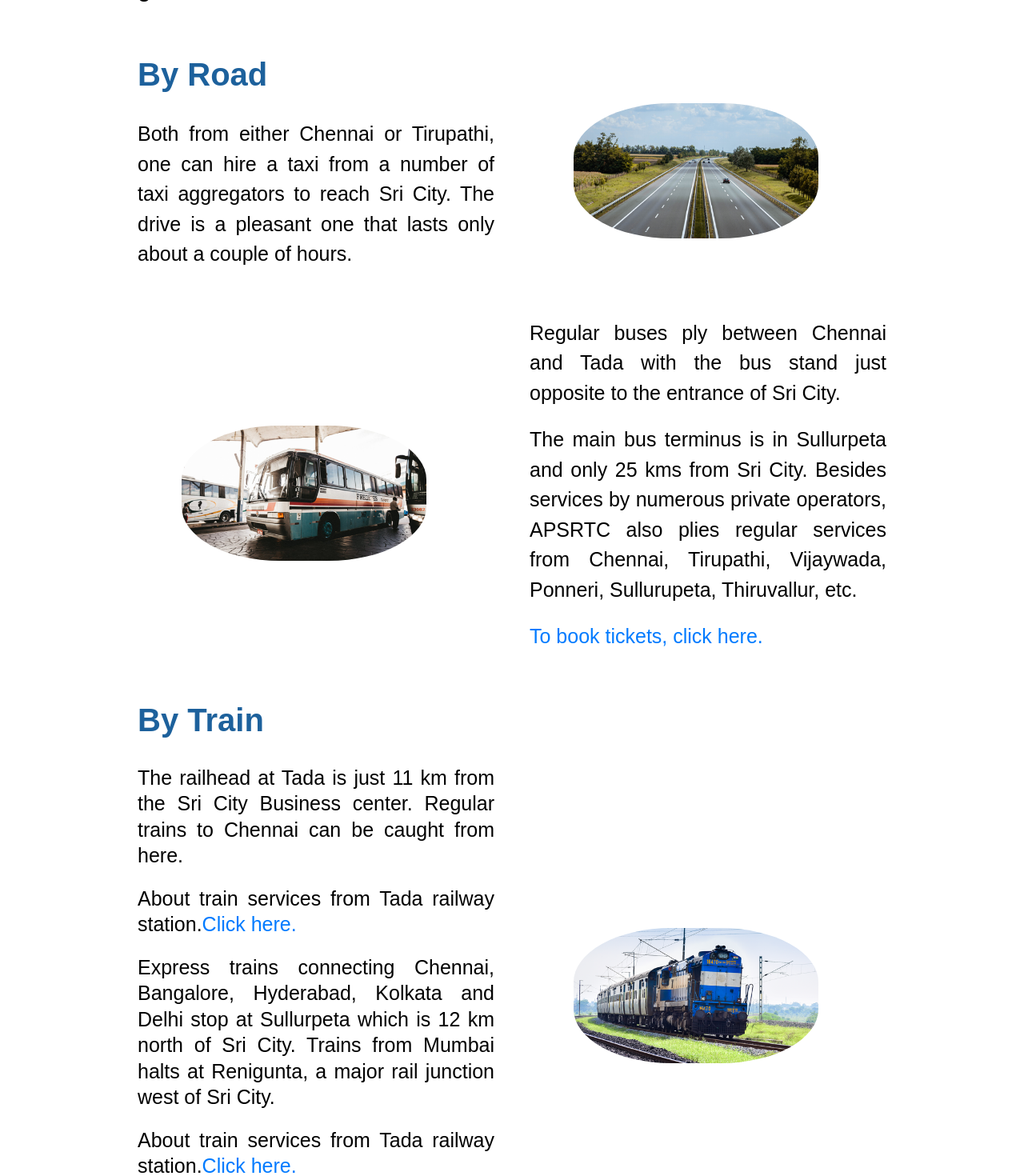
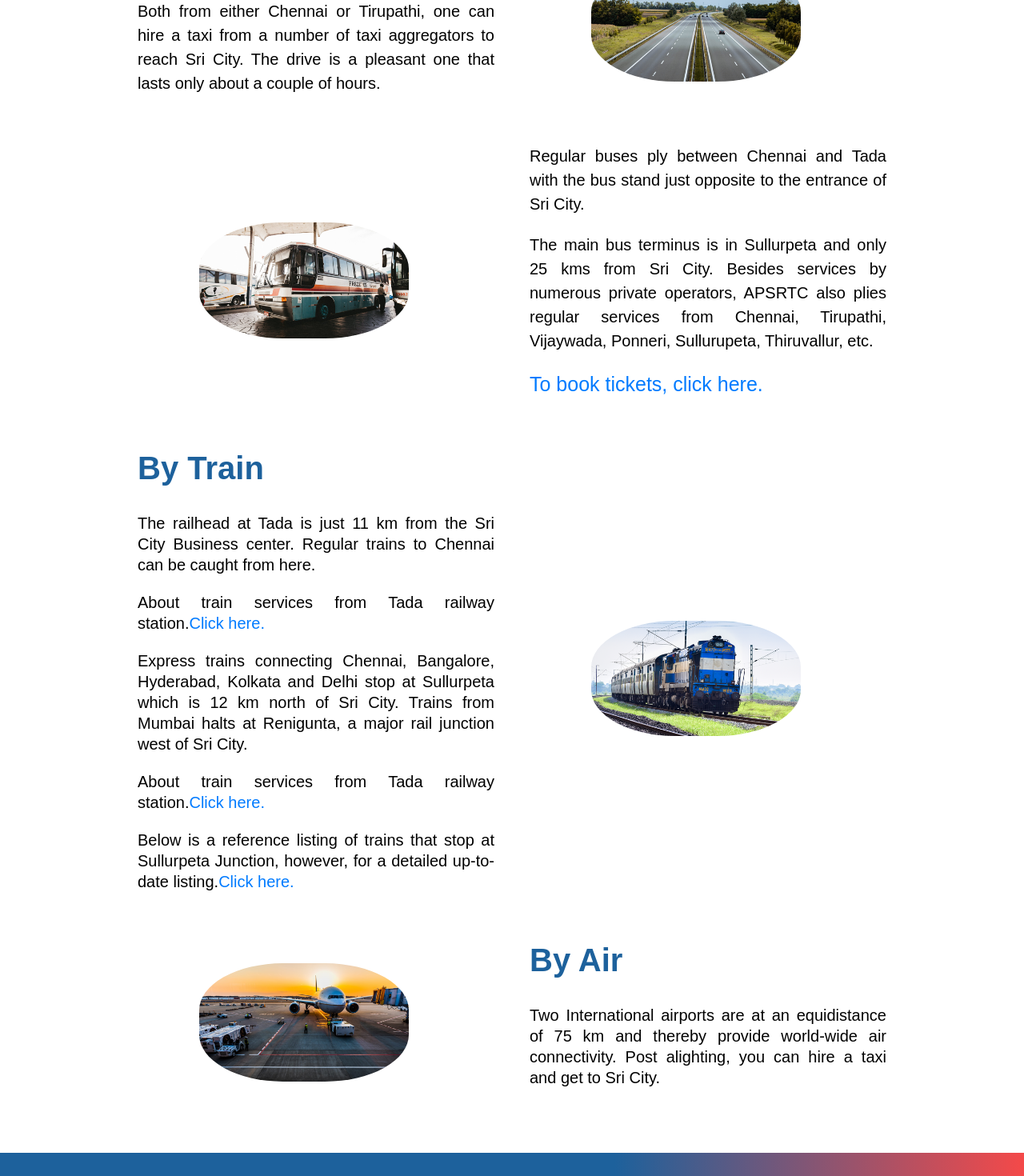
Before and after one commit to PriyanshuRj/IEEE-website, a React (Create React App) app: page /gettinghere in a window 1280 px wide. Shown: the part 800-2270 px from the top of the page at 80% size. Built offline with nearby package versions, Linux system fonts and the light colour scheme.

Commit message:
Getting here again updated

```diff
--- a/src/Styles/Gettinghere.module.css
+++ b/src/Styles/Gettinghere.module.css
@@ -16,7 +16,7 @@
   }
 
   .ha_pic img {
-    max-width: 70%;
+    max-width: 60%;
     height: auto;
     border-radius: 40%;
     /* text-align: center; */
--- a/src/pages/Gettinghere.js
+++ b/src/pages/Gettinghere.js
@@ -28,7 +28,7 @@ export default function Gettinghere() {
                   style={{
                     textAlign: "justify",
                     textJustify: "inter-word",
-                    fontSize: "30px",
+                    fontSize: "25px",
                     lineHeight: "1.5",
                     Color: "black",
                   }}
@@ -70,7 +70,7 @@ export default function Gettinghere() {
                   style={{
                     textAlign: "justify",
                     textJustify: "inter-word",
-                    fontSize: "25px",
+                    fontSize: "20px",
                     lineHeight: "1.5",
                     Color: "black",
                   }}
@@ -121,7 +121,7 @@ export default function Gettinghere() {
                   style={{
                     textAlign: "justify",
                     textJustify: "inter-word",
-                    fontSize: "25px",
+                    fontSize: "20px",
                     lineHeight: "1.5",
                     Color: "black",
                   }}
@@ -133,7 +133,7 @@ export default function Gettinghere() {
                   style={{
                     textAlign: "justify",
                     textJustify: "inter-word",
-                    fontSize: "25px",
+                    fontSize: "20px",
                     lineHeight: "1.5",
                     Color: "black",
                   }}
@@ -180,7 +180,7 @@ export default function Gettinghere() {
                   style={{
                     textAlign: "justify",
                     textJustify: "inter-word",
-                    fontSize: "25px",
+                    fontSize: "20px",
                     lineHeight: "1.3",
                     Color: "black",
                   }}
@@ -192,7 +192,7 @@ export default function Gettinghere() {
                   style={{
                     textAlign: "justify",
                     textJustify: "inter-word",
-                    fontSize: "25px",
+                    fontSize: "20px",
                     lineHeight: "1.3",
                     Color: "black",
                   }}
@@ -210,7 +210,7 @@ export default function Gettinghere() {
                   style={{
                     textAlign: "justify",
                     textJustify: "inter-word",
-                    fontSize: "25px",
+                    fontSize: "20px",
                     lineHeight: "1.3",
                     Color: "black",
                   }}
@@ -224,7 +224,7 @@ export default function Gettinghere() {
                   style={{
                     textAlign: "justify",
                     textJustify: "inter-word",
-                    fontSize: "25px",
+                    fontSize: "20px",
                     lineHeight: "1.3",
                     Color: "black",
                   }}
@@ -242,7 +242,7 @@ export default function Gettinghere() {
                   style={{
                     textAlign: "justify",
                     textJustify: "inter-word",
-                    fontSize: "25px",
+                    fontSize: "20px",
                     lineHeight: "1.3",
                     Color: "black",
                   }}
@@ -299,7 +299,7 @@ export default function Gettinghere() {
                   style={{
                     textAlign: "justify",
                     textJustify: "inter-word",
-                    fontSize: "25px",
+                    fontSize: "20px",
                     lineHeight: "1.3",
                     Color: "black",
                   }}
--- a/src/pages/Tutorial.js
+++ b/src/pages/Tutorial.js
@@ -41,9 +41,9 @@ const Tut3 = [
   },
   {
     designation:"Co-Chair",
-    name: "TBD",
-    post:"TBD",
-    img: "dummyImage.jpeg",
+    name: "Mr. Vijay Nair",
+    post:"Regional Head (APAC, MEA), Data Science at Levi's Strauss",
+    img: "Vijay_nair.png",
   },
 ];
 export default function Tutorial() {
```
Also changed, not shown: public/Vijay_nair.png (added).
